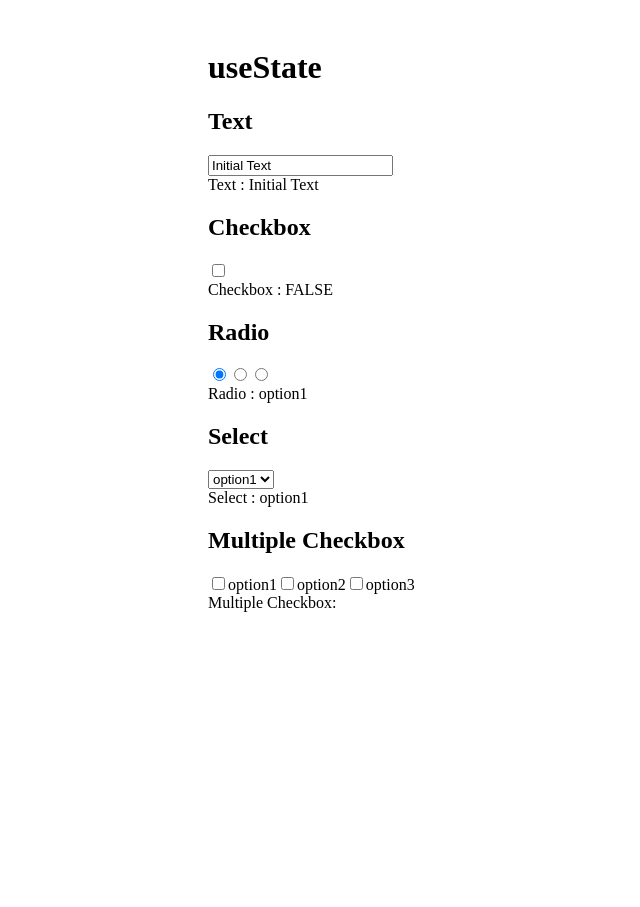
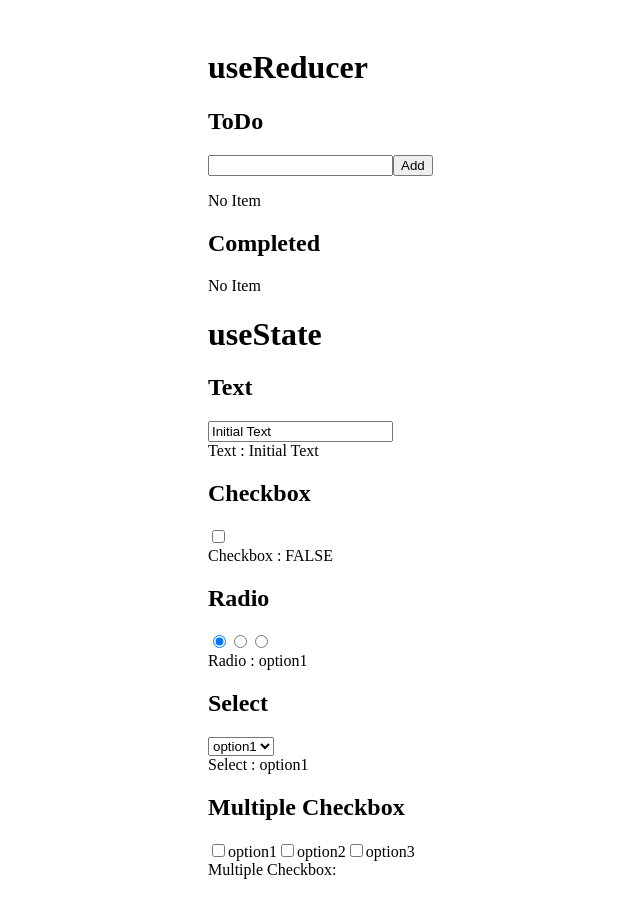
Before and after one commit to ksk1kd/react-playground, a React (Vite) app: page / in a window 1280 px wide. Shown: the whole page, without its empty margins (32-672 px from the left). Before the commit the page ends 800 px from the top, so only its background shows below. Built offline with nearby package versions, Linux system fonts and the light colour scheme.

Commit message:
add useReducerPlayground component

```diff
--- a/src/App.tsx
+++ b/src/App.tsx
@@ -1,8 +1,11 @@
+import { UseReducerPlayground } from './components/useReducerPlayground'
 import { UseStatePlayground } from './components/useStatePlayground'
+
 function App() {
   return (
     <>
       <div className="container">
+        <UseReducerPlayground />
         <UseStatePlayground />
       </div>
     </>
--- /dev/null
+++ b/src/components/useReducerPlayground.tsx
@@ -0,0 +1,162 @@
+import { useReducer, useState } from 'react'
+import { v4 as uuidv4 } from 'uuid'
+
+type State = {
+  id: string
+  label: string
+  completed: boolean
+}[]
+
+type Action =
+  | {
+      type: 'add'
+      payload: {
+        label: string
+      }
+    }
+  | {
+      type: 'update'
+      payload: {
+        id: string
+        completed: boolean
+      }
+    }
+  | {
+      type: 'delete'
+      payload: {
+        id: string
+      }
+    }
+
+function reducer(state: State, action: Action) {
+  switch (action.type) {
+    case 'add':
+      return [
+        ...state,
+        {
+          id: uuidv4(),
+          label: action.payload.label,
+          completed: false,
+        },
+      ]
+    case 'update':
+      return state.map((item) =>
+        item.id === action.payload.id
+          ? { ...item, completed: action.payload.completed }
+          : item,
+      )
+    case 'delete':
+      return state.filter((item) => item.id !== action.payload.id)
+  }
+}
+
+export function UseReducerPlayground() {
+  const [text, setText] = useState('')
+  const [state, dispatch] = useReducer(reducer, [])
+
+  return (
+    <>
+      <h1>useReducer</h1>
+      <section>
+        <h2>ToDo</h2>
+        <div>
+          <input
+            type="text"
+            value={text}
+            onChange={(e) => {
+              setText(e.target.value)
+            }}
+          />
+          <button
+            type="button"
+            onClick={() => {
+              setText('')
+              dispatch({
+                type: 'add',
+                payload: { label: text },
+              })
+            }}
+          >
+            Add
+          </button>
+        </div>
+        {state.filter((item) => !item.completed).length ? (
+          <ul>
+            {state
+              .filter((item) => !item.completed)
+              .map((item) => (
+                <li key={item.id}>
+                  <label>
+                    <input
+                      type="checkbox"
+                      onClick={() =>
+                        dispatch({
+                          type: 'update',
+                          payload: { id: item.id, completed: true },
+                        })
+                      }
+                    />
+                    {item.label}
+                  </label>
+                  <button
+                    type="button"
+                    onClick={() => {
+                      setText('')
+                      dispatch({
+                        type: 'delete',
+                        payload: { id: item.id },
+                      })
+                    }}
+                  >
+                    Delete
+                  </button>
+                </li>
+              ))}
+          </ul>
+        ) : (
+          <p>No Item</p>
+        )}
+      </section>
+      <section>
+        <h2>Completed</h2>
+        {state.filter((item) => item.completed).length ? (
+          <ul>
+            {state
+              .filter((item) => item.completed)
+              .map((item) => (
+                <li key={item.label}>
+                  <label>
+                    <input
+                      type="checkbox"
+                      onClick={() =>
+                        dispatch({
+                          type: 'update',
+                          payload: { id: item.id, completed: false },
+                        })
+                      }
+                      checked
+                    />
+                    {item.label}
+                  </label>
+                  <button
+                    type="button"
+                    onClick={() => {
+                      setText('')
+                      dispatch({
+                        type: 'delete',
+                        payload: { id: item.id },
+                      })
+                    }}
+                  >
+                    Delete
+                  </button>
+                </li>
+              ))}
+          </ul>
+        ) : (
+          <p>No Item</p>
+        )}
+      </section>
+    </>
+  )
+}
```
